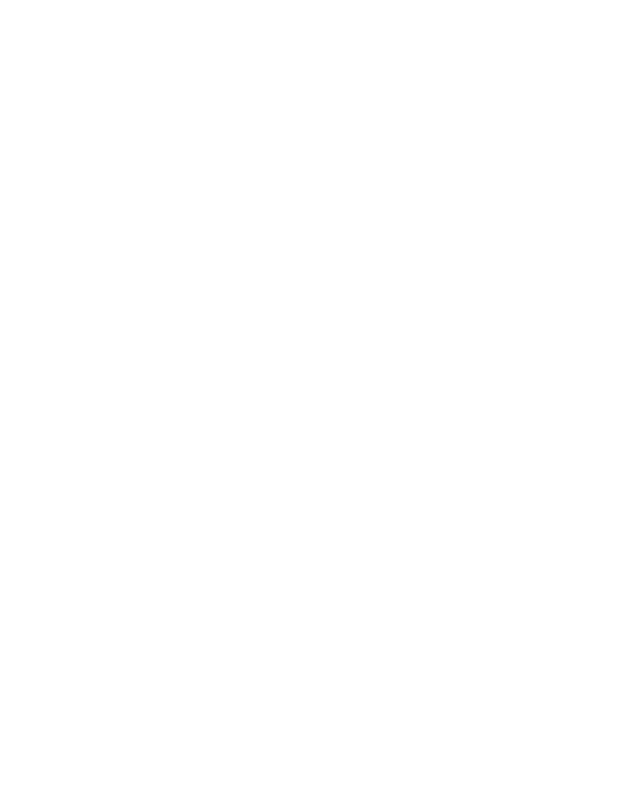
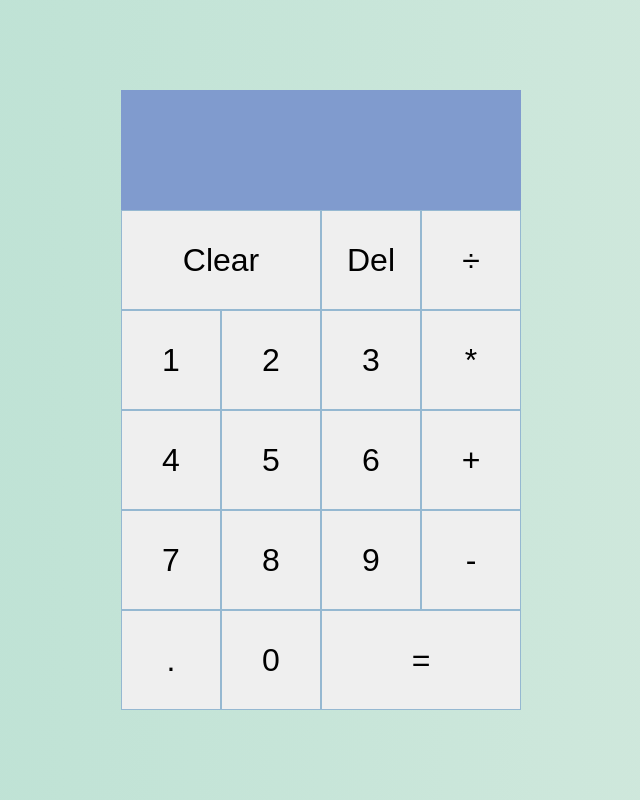
Before and after one commit to kensonjohnson/calculator, a plain HTML site: page index.html in a window 1280 px wide. Shown: the whole page, without its empty margins (319-959 px from the left). Drawn offline with Linux system fonts and the light colour scheme.

Commit message:
Created UI for the calculator
The colors used were pulled from this color palette:
https://coolors.co/palette/809bce-95b8d1-b8e0d2-d6eadf-eac4d5

Layout uses CSS Grid for all of the buttons and the calculator's
"screen"

```diff
--- a/index.html
+++ b/index.html
@@ -5,13 +5,36 @@
     <meta charset="UTF-8">
     <meta http-equiv="X-UA-Compatible" content="IE=edge">
     <meta name="viewport" content="width=device-width, initial-scale=1.0">
-    <link type="stylesheet" rel="styles.css">
+    <link rel="stylesheet" href="styles.css">
     <script src="script.js" defer></script>
     <title>Calculator</title>
 </head>
 
 <body>
-
+    <div class="calculator">
+        <div class="screen">
+            <div class="top-operand"></div>
+            <div class="bottom-operand"></div>
+        </div>
+        <button class="double-wide">Clear</button>
+        <button class="button">Del</button>
+        <button>÷</button>
+        <button>1</button>
+        <button>2</button>
+        <button>3</button>
+        <button>*</button>
+        <button>4</button>
+        <button>5</button>
+        <button>6</button>
+        <button>+</button>
+        <button>7</button>
+        <button>8</button>
+        <button>9</button>
+        <button>-</button>
+        <button>.</button>
+        <button>0</button>
+        <button class="double-wide">=</button>
+    </div>
 </body>
 
 </html>
--- a/styles.css
+++ b/styles.css
@@ -0,0 +1,57 @@
+body {
+    padding: 0;
+    margin: 0;
+    background: linear-gradient(to right, #B8E0D2, #D6EADF);
+}
+
+.calculator {
+    display: grid;
+    justify-content: center;
+    align-content: center;
+    min-height: 100vh;
+    grid-template-columns: repeat(4, 100px);
+    grid-template-rows: minmax(120px, auto) repeat(5, 100px);
+}
+
+.calculator>button {
+    cursor: pointer;
+    font-size: 2rem;
+    border: 1px solid #95B8D1;
+    outline: none;
+}
+
+.calculator>button:hover {
+    background-color: #95B8D1;
+}
+
+.calculator>button:active {
+    background-color: #EAC4D5;
+}
+
+.double-wide {
+    grid-column: span 2;
+}
+
+.screen {
+    grid-column: 1 / -1;
+    background-color: #809BCE;
+    display: flex;
+    flex-direction: column;
+    align-items: flex-end;
+    justify-content: space-around;
+    padding: 15px;
+    word-wrap: break-word;
+    word-break: break-all;
+}
+
+.top-operand {
+    font-size: 1.5rem;
+    font-weight: 550;
+    color: rgba(0, 0, 0, 0.5);
+}
+
+.bottom-operand {
+    font-size: 2.5rem;
+    font-weight: 800;
+    color: black;
+}
```
